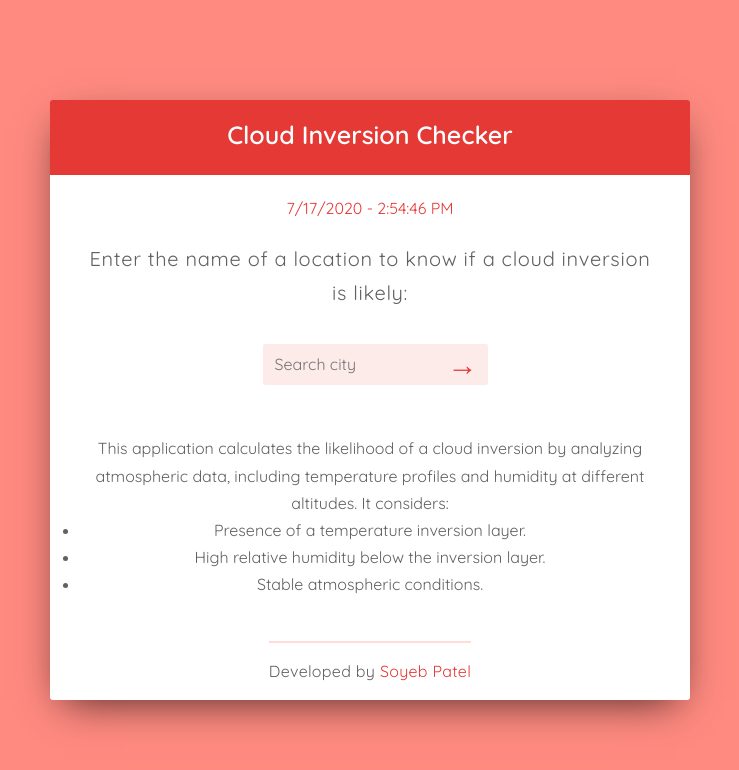
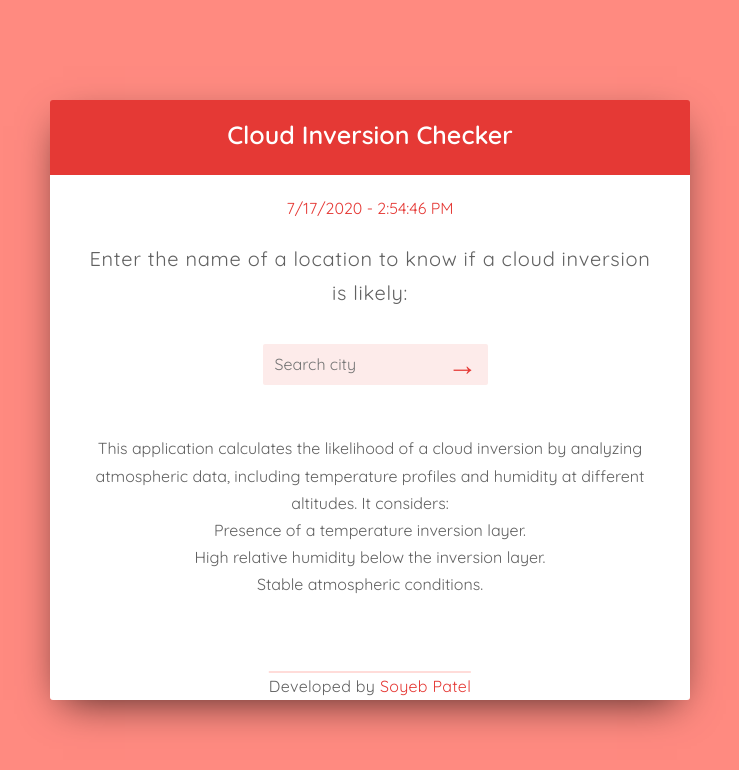
Before and after one commit to Soyeb7/cloudinversion, a React (Create React App) app: page / in a window 1280 px wide. Shown: the top 770 px of the page, without its empty margins (270-1009 px from the left). Built offline with nearby package versions, Linux system fonts and the light colour scheme.

Commit message:
update packages, minor style fixes

```diff
--- a/package.json
+++ b/package.json
@@ -11,12 +11,12 @@
     "boostrap": "^2.0.0",
     "bootstrap": "^4.5.0",
     "moment": "^2.27.0",
-    "node-sass": "^4.14.0",
     "react": "^16.13.1",
     "react-dom": "^16.13.1",
     "react-moment": "^0.9.7",
     "react-router-dom": "^4.3.1",
-    "react-scripts": "3.4.1"
+    "react-scripts": "^3.4.1",
+    "sass": "^1.80.3"
   },
   "scripts": {
     "start": "react-scripts start",
--- a/src/styles/base/_global.scss
+++ b/src/styles/base/_global.scss
@@ -38,3 +38,7 @@ button {
 span {
   display: inline !important;
 }
+
+li {
+  list-style-type: none;
+}
--- a/src/styles/modules/_footer.scss
+++ b/src/styles/modules/_footer.scss
@@ -1,16 +1,16 @@
 .footer {
   position: absolute;
   bottom: 0;
-  padding: 1.5rem 0;
   left: 50%;
   text-align: center;
   transform: translateX(-50%);
   border-top: solid 2px rgba($colour-1, 0.3);
   letter-spacing: 0.3px;
+  margin-top: 2rem;
   @include respond(largePhone) {
     letter-spacing: 0;
     width: 90%;
     font-size: small;
-    margin-bottom: -20px;
+    padding: 1.5rem 0;
   }
 }
```
Also changed, not shown: 1 other file (tests, documents, lock files or other folders).
